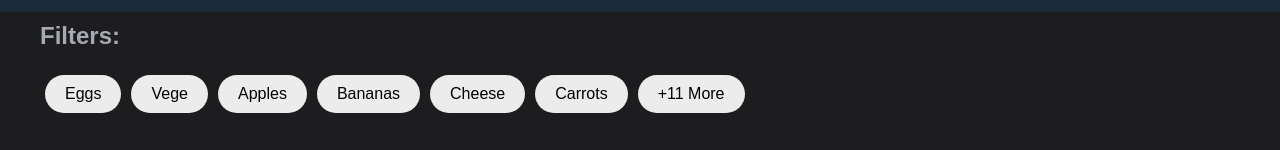
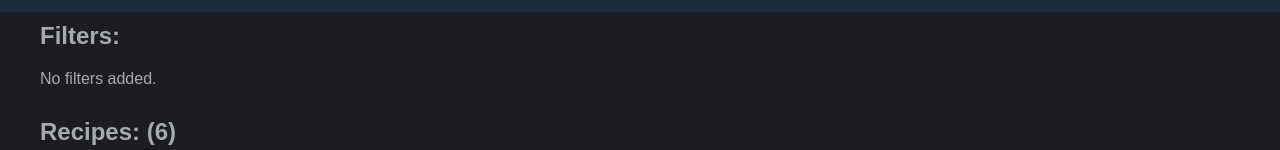
Before and after one commit to mnedza/RecipeSearcher, a React (Create React App) app in the folder frontend/: page / in a window 1280 px wide. Shown: the part 242-392 px from the top of the page. Built offline with nearby package versions, Linux system fonts and the light colour scheme.

Commit message:
showing Added Filters in Fitlers Section made

```diff
--- a/frontend/src/App.js
+++ b/frontend/src/App.js
@@ -62,26 +62,6 @@ const INITIAL_RECIPES = [
   },
 ];
 
-const INITIAL_FILTERS = [
-  "Eggs",
-  "Vege",
-  "Apples",
-  "Bananas",
-  "Cheese",
-  "Carrots",
-  "Tomatoes",
-  "Potatoes",
-  "Onions",
-  "Broccoli",
-  "Spinach",
-  "Milk",
-  "Oranges",
-  "Grapes",
-  "Strawberries",
-  "Chicken",
-  "Salmon",
-];
-
 // const [initialFilters, setInitialFilters] = useState([
 //   "Eggs",
 //   "Vege",
@@ -105,11 +85,10 @@ const INITIAL_FILTERS = [
 function App() {
   // const [isLoggedIn, setIsLoggedIn] = useState(false);
   // const [recipes, setRecipes] = useState(INITIAL_RECIPES);
-  // const [filters, setFilters] = useState(INITIAL_FILTERS);
+  const [filters, setFilters] = useState([]);
 
   let isLoggedIn = false;
   const recipes = INITIAL_RECIPES;
-  const filters = INITIAL_FILTERS;
 
   const [currentView, setCurrentView] = useState("Main");
 
@@ -144,12 +123,15 @@ function App() {
       {currentView === "Main" && (
         <>
           <AddFilters
+            filters={filters}
+            setFilters={setFilters}
             isAddFiltersVisible={isAddFiltersVisible}
             toggleAddFiltersVisibility={toggleAddFiltersVisibility}
           />
           <Main
             recipes={recipes}
             filters={filters}
+            // setFilters={setFilters}
             isAddFiltersVisible={isAddFiltersVisible}
             toggleAddFiltersVisibility={toggleAddFiltersVisibility}
           />
--- a/frontend/src/components/Filters/AddFilters/AddFilters.js
+++ b/frontend/src/components/Filters/AddFilters/AddFilters.js
@@ -108,6 +108,7 @@ const filterData = [
   },
 ];
 
+
 const AddFilters = (props) => {
   const handleClose = () => {
     props.toggleAddFiltersVisibility();
@@ -117,6 +118,19 @@ const AddFilters = (props) => {
 
   const resetFilteredData = () => {
     setIsReseted(!isReseted);
+  };
+
+  const handleFiltersChange = (filtersFromSingleSection) => {
+    const updatedFilters = [...props.filters];
+    filtersFromSingleSection.forEach((filter) => {
+      if (!updatedFilters.includes(filter)) {
+        updatedFilters.push(filter);
+      }
+    });
+
+    props.setFilters(updatedFilters);
+    console.log(updatedFilters);
+    console.log(props.filters);
   };
 
   return (
@@ -159,6 +173,10 @@ const AddFilters = (props) => {
             title={filterSection.title}
             items={filterSection.items}
             isReseted={isReseted}
+            // filters={props.filters}
+            // setFilters={props.setFilters}
+            // onFiltersChange={handleFilters}
+            onFiltersChange={handleFiltersChange}
           />
         ))}
       </div>
--- a/frontend/src/components/Filters/AddFilters/AddFilters.module.css
+++ b/frontend/src/components/Filters/AddFilters/AddFilters.module.css
@@ -3,7 +3,6 @@
     --black: #000000b7;
     --white: #f5f5f5;
     --bcg: #2A3038;
-
     --pure-white: #ffffff;
     --darker-blue: #1c57b4;
 }
--- a/frontend/src/components/Filters/AddFilters/FilterSection.js
+++ b/frontend/src/components/Filters/AddFilters/FilterSection.js
@@ -11,9 +11,17 @@ const FilterSection = (props) => {
     const updatedChoosenElements = [...choosenElements];
     updatedChoosenElements[index] = !choosenElements[index];
     setChoosenElements(updatedChoosenElements);
+
+    const updatedFiltersSection = props.items
+      .filter((item, idx) => updatedChoosenElements[idx])
+      .map((item) => item);
+
+    props.onFiltersChange(updatedFiltersSection);
+    // console.log(updatedFiltersSection);
   };
 
-  // Cleaning all elements by clicking Reset button in AddFilters
+
+
   useEffect(() => {
     setChoosenElements(new Array(props.items.length).fill(false));
   }, [props.isReseted, props.items.length]);
--- a/frontend/src/components/Filters/Filters.js
+++ b/frontend/src/components/Filters/Filters.js
@@ -6,7 +6,7 @@ const Filters = (props) => {
   return (
     <section className={styles.filters}>
       <h2 className={styles.title}>Filters:</h2>
-      <FiltersList filtersArray={props.filters} />
+      <FiltersList filters={props.filters} setFilters={props.setFilters} />
     </section>
   );
 };
--- a/frontend/src/components/Filters/FiltersList.js
+++ b/frontend/src/components/Filters/FiltersList.js
@@ -3,25 +3,26 @@ import styles from "./FiltersList.module.css";
 
 const FiltersList = (props) => {
   const maxItemsToShow = 6;
-  const [items, setItems] = useState(props.filtersArray);
+
   const [showAllItems, setShowAllItems] = useState(false);
   const [isEmpty, setIsEmpty] = useState(false);
 
+
   useEffect(() => {
-    setIsEmpty(items.length === 0);
-  }, [items]);
+    setIsEmpty(props.filters.length === 0);
+  }, [props.filters]);
 
-  const itemsToShow = showAllItems ? items : items.slice(0, maxItemsToShow);
-  const remainingItemsCount = items.length - maxItemsToShow;
+  const itemsToShow = showAllItems ? props.filters : props.filters.slice(0, maxItemsToShow);
+  const remainingItemsCount = props.filters.length - maxItemsToShow;
 
   const handleMoreClick = () => {
     setShowAllItems(true);
   };
 
   const handleItemClick = (index) => {
-    const updatedItems = [...items];
+    const updatedItems = [...props.filters];
     updatedItems.splice(index, 1);
-    setItems(updatedItems);
+    props.setFilters(updatedItems);
   };
 
   return (
--- a/frontend/src/components/Main/Main.js
+++ b/frontend/src/components/Main/Main.js
@@ -1,4 +1,4 @@
-import React, { useState } from "react";
+import React from "react";
 import styles from "./Main.module.css";
 import RecipeList from "./RecipeList";
 import Filters from "../Filters/Filters";
@@ -13,7 +13,7 @@ function Main(props) {
     <section className={styles.main}>
       <Search toggleAddFiltersVisibility={toggleAddFiltersVisibility} />
       <main className={`${styles["main-content"]} wrapper`}>
-        <Filters filters={props.filters} />
+        <Filters filters={props.filters} setFilters={props.setFilters} />
         <RecipeList recipes={props.recipes} />
       </main>
     </section>
```
